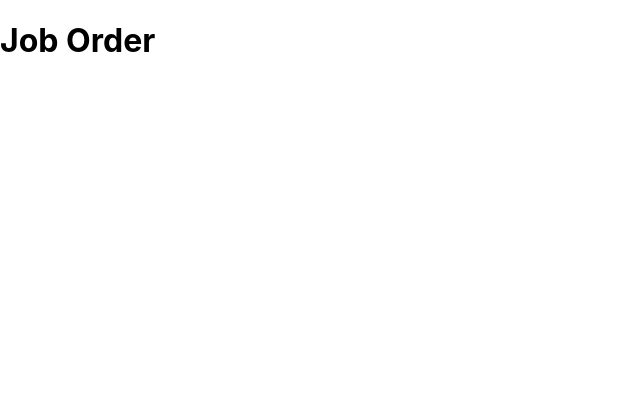
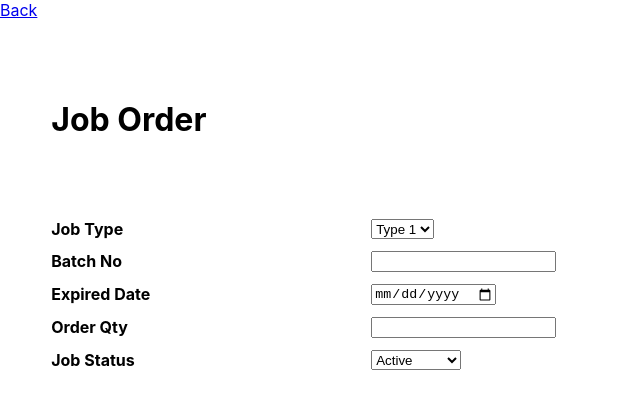
Before and after one commit to KevinDallian/QRCode, a React (Create React App) app: page /jobOrder in a window 1280 px wide. Shown: the top 404 px of the page, without its empty margins (0-640 px from the left). Built offline with nearby package versions, Linux system fonts and the light colour scheme.

Commit message:
added Job Order form

```diff
--- a/src/App.css
+++ b/src/App.css
@@ -1,5 +1,3 @@
-
-
 .App-logo {
   height: 40vmin;
   pointer-events: none;
@@ -33,3 +31,24 @@
     transform: rotate(360deg);
   }
 }
+
+.flex-row {
+  display: flex;
+  flex-direction: row;
+}
+
+.flex-column {
+  display: flex;
+  flex-direction: column;
+}
+
+.flex-space-between {
+  display: flex;
+  justify-content: space-between;
+}
+
+.title {
+  margin-top: 10vh;
+  margin-bottom: 10vh;
+  margin-left: 4vw;
+}
--- a/src/Components/DisplayButton/DisplayButton.css
+++ b/src/Components/DisplayButton/DisplayButton.css
@@ -1,7 +1,7 @@
 .displayBtn {
-    margin: 10px;
+    margin: 1vh;
     width: 30vh;
-    height: 29vh;
+    height: 30vh;
     border-radius: 8%;
     background-color: #D9D9D9;
     border: 0;
@@ -9,7 +9,6 @@
     justify-content: center;
     align-items: center;
     flex-direction: column;
-
 }
 
 .displayBtn:hover {
--- /dev/null
+++ b/src/Components/FormDetail/FormDetail.css
@@ -0,0 +1,7 @@
+.box {
+    width: 50vw;
+    display: grid;
+    grid-template-columns: 1fr 1fr;
+    justify-items: left;
+    margin-bottom: 1.5vh;
+}
--- /dev/null
+++ b/src/Components/FormDetail/FormDetail.js
@@ -0,0 +1,37 @@
+import './FormDetail.css';
+
+export function FormDetail({variableName, value, setValue}){
+    return (
+        <>
+            <div className='box'>
+                <label id='label'>{variableName}</label>
+                <input value={value} onChange={(e)=>setValue(e.target.value)}/>
+            </div>
+        </>
+    );
+}
+
+export function DateForm({variableName, value, setValue}){
+    return (
+        <>
+            <div className='box'>
+                <label id='label'>{variableName}</label>
+                <input type={"date"} value={value} onChange={(e)=>setValue(e.target.value)}/>
+            </div>
+        </>
+    );
+}
+
+export function OptionForm({variableName, options, value, setValue}) {
+    const optionList = options.map((option) => <option value={option}>{option}</option>);
+    return (
+        <>
+            <div className='box'>
+                <label id='label'>{variableName}</label>
+                <select value={value} onChange={(e)=>setValue(e.target.value)}>
+                    {optionList}
+                </select>
+            </div>
+        </>
+    );
+}
--- /dev/null
+++ b/src/Pages/JobOrder/JobOrder.css
@@ -0,0 +1,3 @@
+#form {
+    margin-left: 4vw;
+}
--- a/src/Pages/JobOrder/JobOrder.js
+++ b/src/Pages/JobOrder/JobOrder.js
@@ -1,5 +1,26 @@
+import { FormDetail, DateForm, OptionForm } from '../../Components/FormDetail/FormDetail';
+import './JobOrder.css';
+import { Link } from 'react-router-dom';
+import { useState } from 'react';
+
 export default function JobOrder() {
+    const [date, setDate] = useState('');
+    const [jobType, setJobType] = useState('');
+    const [batchNo, setBatchNo] = useState('');
+    const [quantity, setQuantity] = useState('');
+    const [jobStatus, setJobStatus] = useState('');
+
     return (
-        <h1 style={{color : 'black'}}>Job Order</h1>
+        <>
+            <Link to="/">Back</Link>
+            <h1 className='title'>Job Order</h1>
+            <form id='form'>
+                <OptionForm variableName='Job Type' options={['Type 1', 'Type 2', 'Type 3']} value={jobType} setValue={(e)=>{setJobType(e)}}/>
+                <FormDetail variableName='Batch No' value={batchNo} setValue={(e)=>{setBatchNo(e)}}/>
+                <DateForm variableName='Expired Date' value={date} setValue={(e)=>{setDate(e)}}/>
+                <FormDetail variableName='Order Qty' value={quantity} setValue={(e)=>{setQuantity(e)}}/>
+                <OptionForm variableName='Job Status' options={['Active', 'Cancel', 'Suspended']} value={jobStatus} setValue={(e)=>{setJobStatus(e)}}/>
+            </form>
+        </>
     );
 }
--- a/src/Pages/Registrasi/Registrasi.css
+++ b/src/Pages/Registrasi/Registrasi.css
@@ -1,24 +1,5 @@
-#title {
-    margin-top: 10vh;
-    margin-bottom: 10vh;
-    margin-left: 4vw;
-}
-
 #form {
     margin-left: 4vw;
-    display: flex;
-    flex-direction: column;
-}
-
-.box {
-    width: 50vw;
-    display: flex;
-    justify-content: space-between;
-    margin-bottom: 1.5vh;
-}
-
-.box input {
-    width: 30vw;
 }
 
 #buttonRow{
@@ -27,3 +8,11 @@
     justify-content: space-between;
     margin-left: 4vw;
 }
+
+#label {
+    font-weight: bold;
+}
+
+#twoBtn {
+    margin-left: 5vw;
+}
--- a/src/Pages/Registrasi/Registrasi.js
+++ b/src/Pages/Registrasi/Registrasi.js
@@ -2,6 +2,8 @@ import { useState } from 'react';
 import './Registrasi.css';
 import ActionButton from '../../Components/ActionButton/ActionButton';
 import ReactTable from '../../Components/Table/ReactTable';
+import { Link } from 'react-router-dom';
+import { FormDetail } from '../../Components/FormDetail/FormDetail';
 
 export default function Registrasi(){
     const [name, setName] = useState('');
@@ -17,7 +19,7 @@ export default function Registrasi(){
     ]);
 
     function validateData(){
-        return name == "" || nie == "" || het == "" || quantity == "" || storage == "";
+        return name === "" || nie === "" || het === "" || quantity === "" || storage === "";
     }
 
     function onClickRow(index){
@@ -80,7 +82,9 @@ export default function Registrasi(){
 
     return (
         <>
-            <h1 id='title'>Registrasi Produk</h1>
+            <Link to="/">Back</Link>
+            <h1 className='title'>Registrasi Produk</h1>
+            <div className='flex-row'>
                 <form id='form'>
                     <FormDetail variableName={"Nama Produk"} value={name} setValue={(e)=>setName(e)} />
                     <FormDetail variableName={"NIE"} value={nie} setValue={(e)=>setNIE(e)}/>
@@ -88,6 +92,12 @@ export default function Registrasi(){
                     <FormDetail variableName={"Kuantitas per Box"} value={quantity} setValue={(e)=>setQuantity(e)}/>
                     <FormDetail variableName={"Storage"} value={storage} setValue={(e)=>setStorage(e)}/>
                 </form>
+                <div id='twoBtn' className='flex-column'>
+                    <ActionButton name={"Import"} color='#f1f1f1' onClickFunction={()=> {console.log('Import')}}/>
+                    <ActionButton name={"Export"} color='#f1f1f1' onClickFunction={()=> {console.log('Export')}}/>
+                </div>
+            </div>
+
             <div id='buttonRow'>
                 <ActionButton name={"Delete"} color='#ffa2a2' onClickFunction={deleteData} disabled={currentIndex == null}/>
                 <div>
@@ -101,12 +111,3 @@ export default function Registrasi(){
         </>
     );
 }
-
-export function FormDetail({variableName, value, setValue}){
-    return (
-        <div className='box'>
-            <label>{variableName}</label>
-            <input value={value} onChange={(e)=>setValue(e.target.value)}/>
-        </div>
-    );
-}
```
Lines whose indentation alone changed are shown as unchanged.
